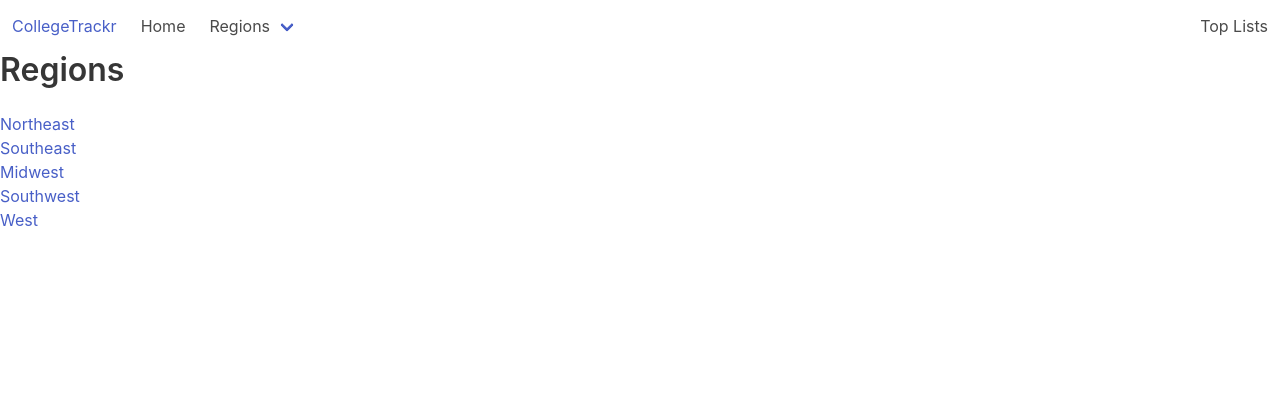
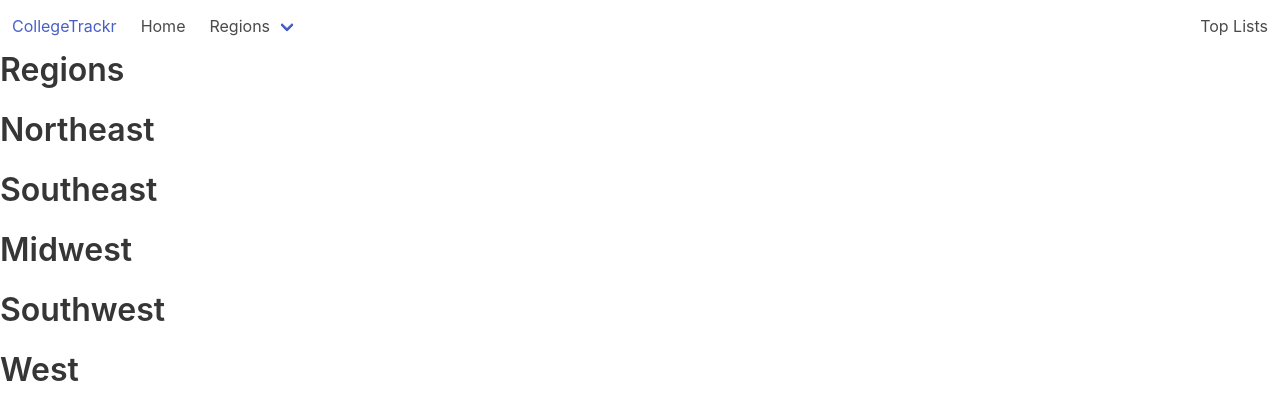
Before and after one commit to nickycraig/college_trackr, a Django app: page /region-state/ in a window 1280 px wide. Shown: the top 420 px of the page. Run offline with Django 4.2, Linux system fonts and the light colour scheme; tables that the repository leaves empty hold one stand-in row (values such as "Sample post").

Commit message:
revamped region list page

```diff
--- a/trackr_app/templates/home.html
+++ b/trackr_app/templates/home.html
@@ -1,4 +1,8 @@
 {% extends 'base.html' %}
 {% block content %}
-<h1>CollegTrackr Home</h1>
+<div class="map">
+    <a href="/region-state">
+        <img src="https://www.mappr.co/wp-content/uploads/2023/01/us-regions-map.jpg">
+    </a>
+</div>
 {% endblock %}
--- a/trackr_app/templates/region_state_list.html
+++ b/trackr_app/templates/region_state_list.html
@@ -4,33 +4,50 @@
 <h1 class="title">Regions</h1>
 
 <div class="region-container">
+    <h1 class="title">Northeast</h1>
+    {% for state in states %}
+        {% if state.region == "Northeast" %}
+            <a href=""><ul>{{state.name}}</ul></a>
+        {% endif %}
+    {% endfor %}
+</div>
+<br>
+<div class="region-container">
+    <h1 class="title">Southeast</h1>
+    {% for state in states %}
+        {% if state.region == "Southeast" %}
+            <a href=""><ul>{{state.name}}</ul></a>
+        {% endif %}
+    {% endfor %}
+</div>
+<br>
+<div class="region-container">
+    <h1 class="title">Midwest</h1>
+    {% for state in states %}
+        {% if state.region == "Midwest" %}
+            <a href=""><ul>{{state.name}}</ul></a>
+        {% endif %}
+    {% endfor %}
+</div>
+<br>
+<div class="region-container">
+    <h1 class="title">Southwest</h1>
+    {% for state in states %}
+        {% if state.region == "Southwest" %}
+            <a href=""><ul>{{state.name}}</ul></a>
+        {% endif %}
+    {% endfor %}
+</div>
+<br>
+<div class="region-container">
+    <h1 class="title">West</h1>
+    {% for state in states %}
+        {% if state.region == "West" %}
+            <a href=""><ul>{{state.name}}</ul></a>
+        {% endif %}
+    {% endfor %}
+</div>
+<div class="region-container">
 
-    <a href="">
-        <div class="region-name">
-            <h1>Northeast</h1>
-        </div>
-    </a>
-    <a href="">
-        <div class="region-name">
-            <h1>Southeast</h1>
-        </div>
-    </a>
-    <a href="">
-        <div class="region-name">
-            <h1>Midwest</h1>
-        </div>
-    </a>
-    <a href="">
-        <div class="region-name">
-            <h1>Southwest</h1>
-        </div>
-    </a>
-    <a href="">
-        <div class="region-name">
-            <h1>West</h1>
-        </div>
-    </a>
-
-</div>
 
 {% endblock %}
```
